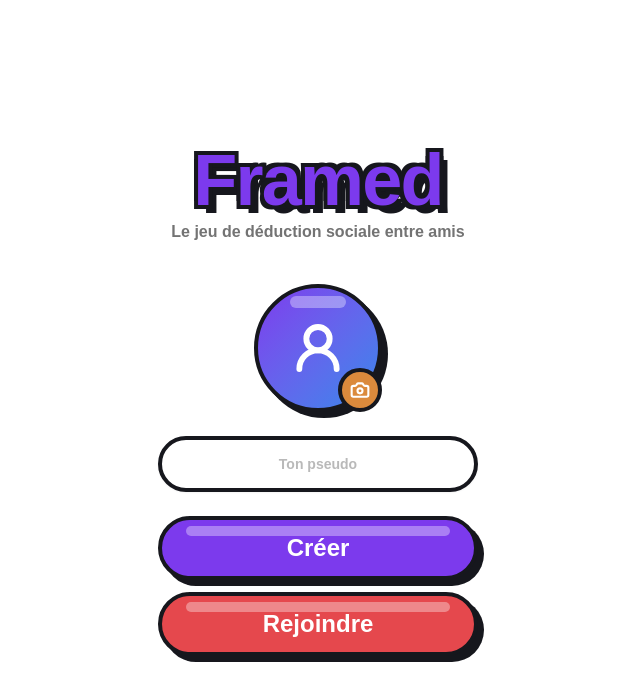
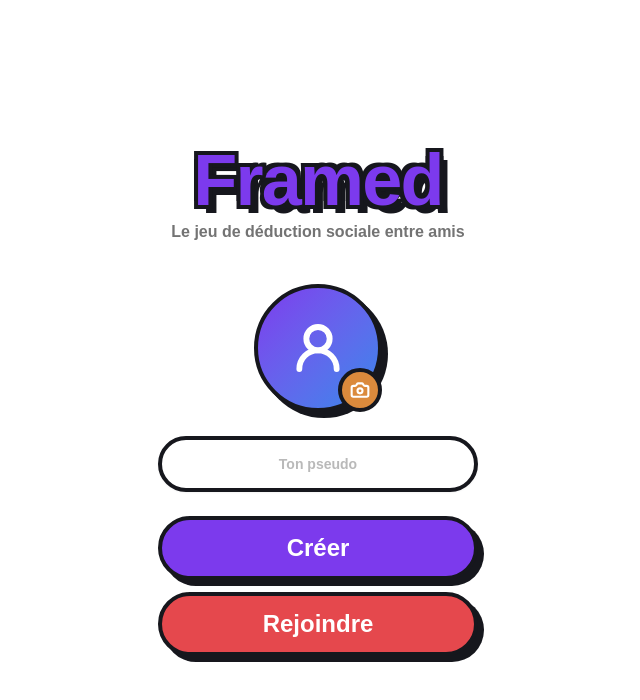
Before and after one commit to alqayzar/framed, a React (Vite) app: page / in a window 1280 px wide. Shown: the top 700 px of the page, without its empty margins (322-962 px from the left). Built offline with nearby package versions, Linux system fonts and the light colour scheme.

Commit message:
Retire le reflet blanc sur les boutons et l'avatar

```diff
--- a/src/components/home/avatar-uploader.tsx
+++ b/src/components/home/avatar-uploader.tsx
@@ -42,10 +42,6 @@ function AvatarUploader(props: AvatarUploaderProps) {
         aria-label="Changer la photo de profil"
         className="relative flex size-32 items-center justify-center overflow-hidden rounded-full border-4 border-game-ink bg-linear-to-br from-game-purple to-game-blue transition-transform active:translate-x-1.5 active:translate-y-1.5"
       >
-        <span
-          aria-hidden="true"
-          className="pointer-events-none absolute inset-x-8 top-2 h-3 rounded-full bg-white/35"
-        />
         {props.imageUrl ? (
           <img
             src={props.imageUrl}
--- a/src/components/home/cartoon-button.tsx
+++ b/src/components/home/cartoon-button.tsx
@@ -35,10 +35,6 @@ function CartoonButton(props: CartoonButtonProps) {
           className
         )}
       >
-        <span
-          aria-hidden="true"
-          className="pointer-events-none absolute inset-x-6 top-1.5 h-2.5 rounded-full bg-white/35"
-        />
         {children}
       </span>
     </button>
```
